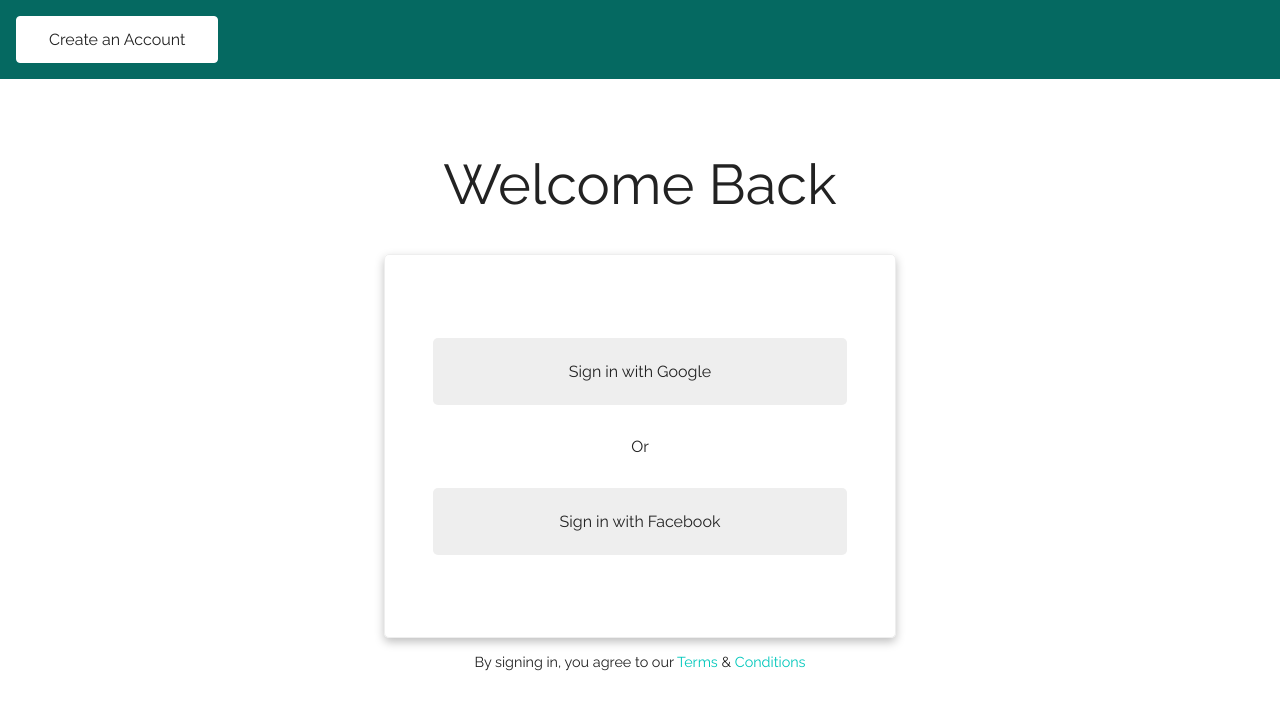
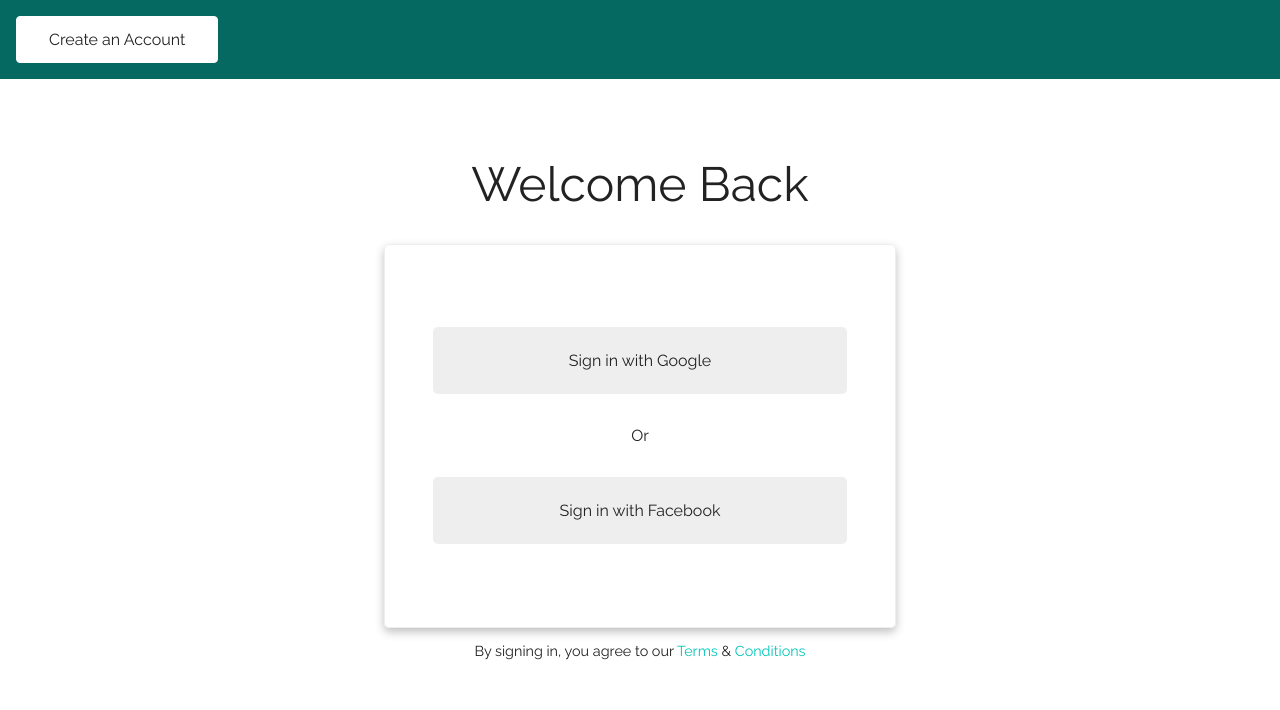
Before and after one commit to sircatalyst/hng-dragonslayers, a website: page app/index.html in a window 1280 px wide. Drawn offline with Linux system fonts and the light colour scheme.

Commit message:
fx: Update media queries

```diff
--- a/app/css/main.css
+++ b/app/css/main.css
@@ -32,7 +32,7 @@
  */
 
 .h1 {
-  font-size: 3.5rem;
+  font-size: 2rem;
   font-weight: 500;
 }
 
@@ -159,7 +159,13 @@
 
 /*
   * Media Queries
-	*/
+  */
+
+@media only screen and (min-width: 768px) {
+  .h1 {
+    font-size: 3rem;
+  }
+}
 
 @media only screen and (min-width: 920px) {
   .authcard {
```
Also changed, not shown: dist/css/main.css.
